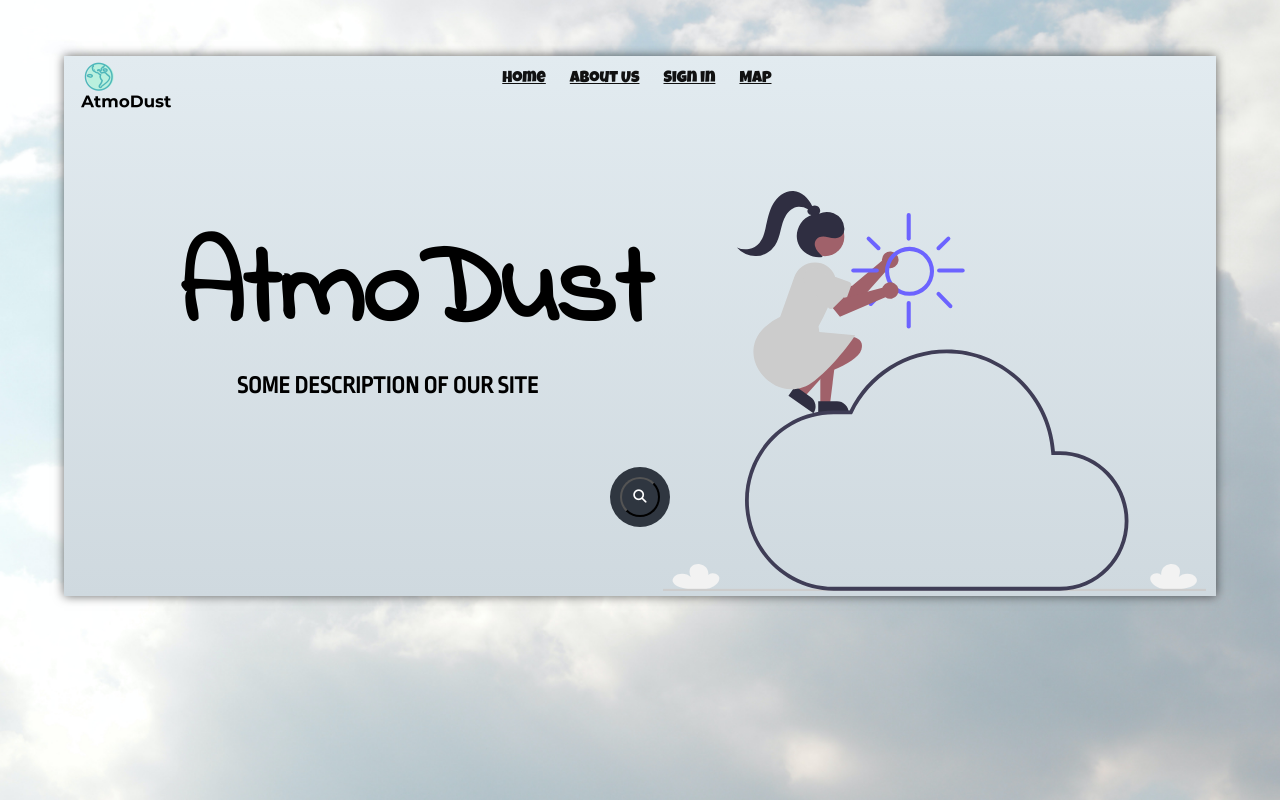
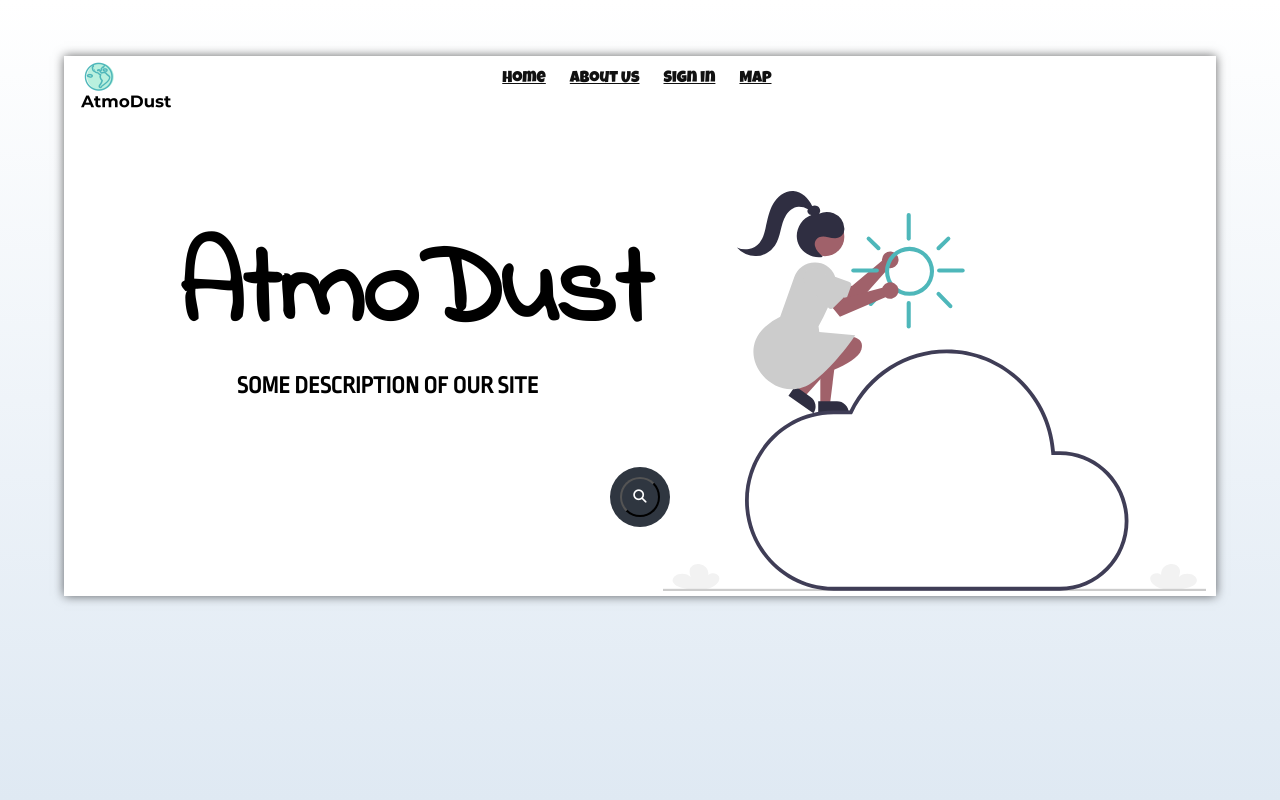
Before and after one commit to yunjs123/capstone, a Flask app: page / in a window 1280 px wide. Run offline with Flask 2, Linux system fonts and the light colour scheme; some libraries are stand-ins or nearby versions.

Commit message:
Changed Background

```diff
--- a/app/static/styles/style.css
+++ b/app/static/styles/style.css
@@ -16,7 +16,7 @@
     position:absolute;
     z-index:7;
     box-shadow:  0 0 10px  rgba(0,0,0,0.6);
-    background-image: linear-gradient(to top, #cfd9df 0%, #e2ebf0 100%);
+    background-color:white;
     top:7%;
     height:540px;
     right: 5%;
@@ -75,7 +75,8 @@ nav ul li a:hover{
 }
 
 body{
-    background-image:url("/static/background.jpg");
+    /*background-image:url("/static/background.jpg");*/
+    background-image: linear-gradient(to top, #dfe9f3 0%, white 100%);
     background-size: cover;
     background-repeat: no-repeat;
     background-position: center center;
```
Also changed, not shown: app/static/weather.svg, 1 other file.
